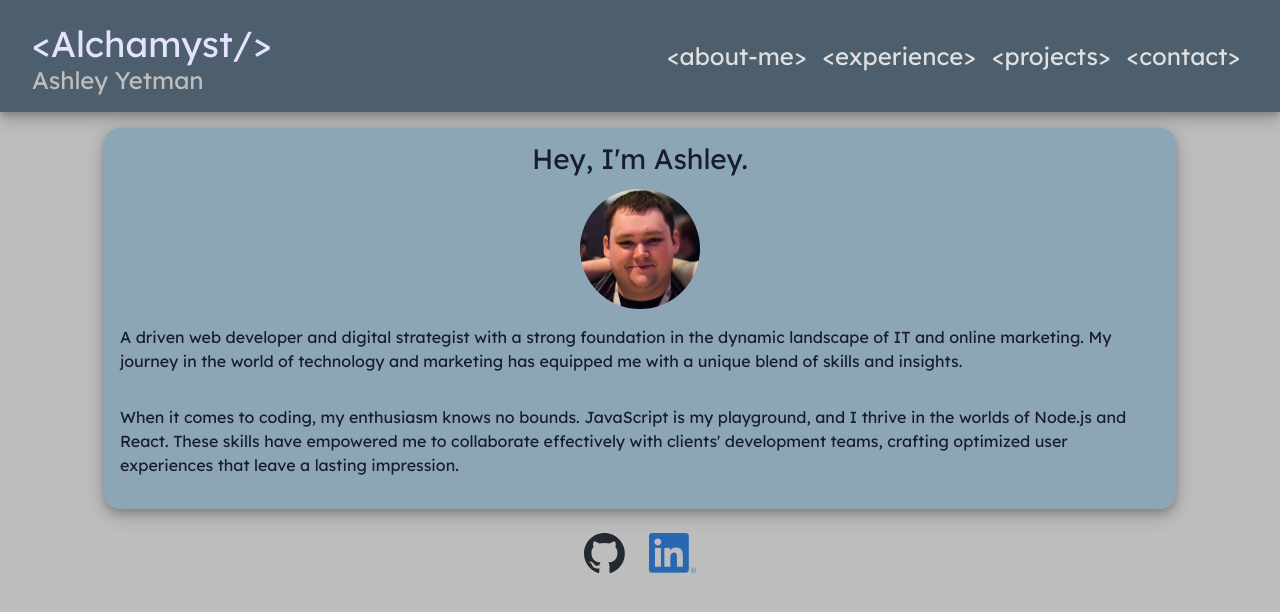
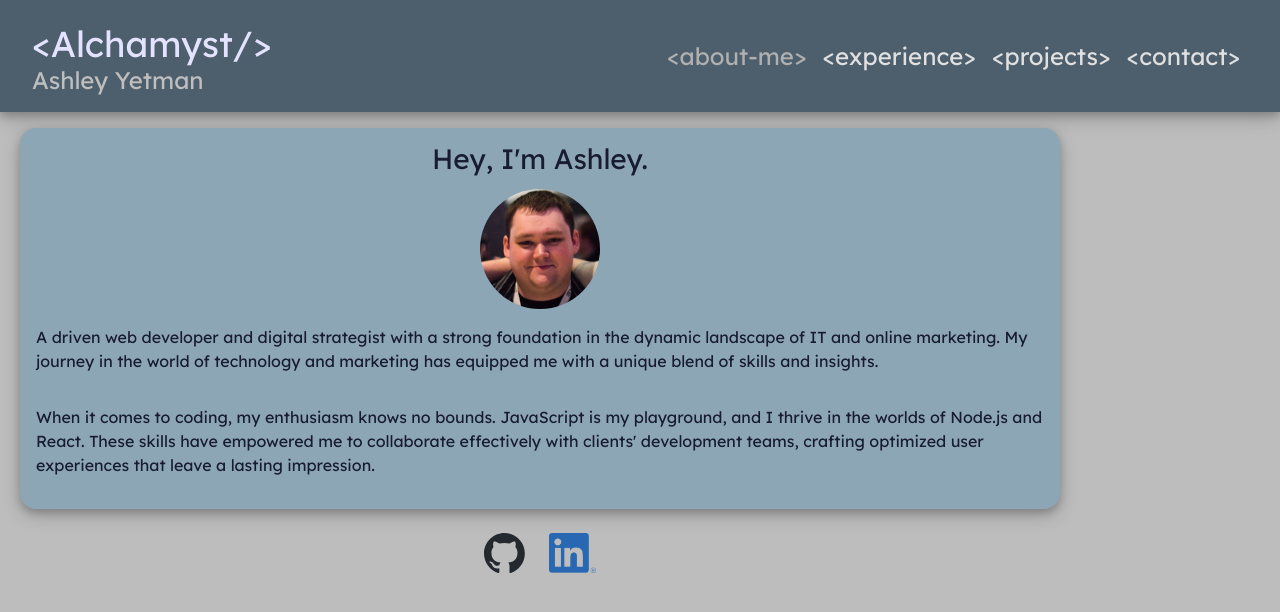
Before and after one commit to Alchamyst/ayetman-web, a React (Vite) app: page / in a window 1280 px wide. Shown: the top 612 px of the page. Built offline with nearby package versions, Linux system fonts and the light colour scheme.

Commit message:
change Navbar to create links from an array. add style for 'current-page' link.

```diff
--- a/src/components/Navbar.jsx
+++ b/src/components/Navbar.jsx
@@ -1,15 +1,31 @@
 import '../styles/navbar.css';
 
 export default function Navbar(props) {
+
+    const pageList = [
+        { "path":"/", "label": "about-me" },
+        { "path":"/experience", "label": "experience" },
+        { "path":"/projects", "label": "projects" },
+        { "path":"/contact", "label": "contact" },
+    ];
+
+    const navLinks = pageList.map( (page) => {
+        if( page.path == window.location.pathname){
+            return (<li key={page.path}><a href={page.path} className='current-page'>&lt;{page.label}&gt;</a></li>)
+        }
+        return (<li key={page.path}><a href={page.path}>&lt;{page.label}&gt;</a></li>)
+    });
+
     return(
         <nav>
-            <ul>
+            {/* <ul>
                 <li><a href="/">&lt;about-me&gt;</a></li>
                 <li><a href="/experience">&lt;experience&gt;</a></li>
                 <li><a href="/projects">&lt;projects&gt;</a></li>
                 <li><a href="/contact">&lt;contact&gt;</a></li>
-            </ul>
-            {props.children}
+            </ul> */}
+
+            <ul>{navLinks}</ul>
         </nav>
     );
 }
--- a/src/index.css
+++ b/src/index.css
@@ -52,6 +52,10 @@ h4 {
   line-height: 1.1;
 }
 
+html {
+	overflow: scroll;
+}
+
 .content-box {
     background-color: #8da6b6;
     border-radius: 1em;
@@ -73,6 +77,7 @@ h4 {
   flex-grow: 1;
   padding: 0px 20px;
   height: 100%;
+  max-width: 65em;
 }
 
 .root {
--- a/src/styles/aboutMePage.css
+++ b/src/styles/aboutMePage.css
@@ -4,7 +4,7 @@
     flex-wrap: wrap;
     justify-content: center;
     margin: 0 auto;
-    max-width: 65em;
+    /* max-width: 65em; */
 }
 
 .about-me h1 {
--- a/src/styles/header.css
+++ b/src/styles/header.css
@@ -81,4 +81,4 @@
     .header {
       min-width: 250px;
     }
-  }
+}
--- a/src/styles/navbar.css
+++ b/src/styles/navbar.css
@@ -26,6 +26,15 @@ nav ul {
   justify-content: space-around;
 }
 
+.current-page {
+  filter: invert(25%);
+}
+
+.current-page:hover{
+  color: #e0e0e0;
+  filter: invert(10%);
+}
+
 
 @media only screen and (max-width: 995px) {
   nav ul {
--- a/src/views/NotFoundPage.jsx
+++ b/src/views/NotFoundPage.jsx
@@ -2,7 +2,7 @@ import '../styles/notFoundPage.css';
 
 export default function ErrorPage() {
     return(
-        <div className="main">
+        <div className='main'>
             <main>
                 <h1>Oops!</h1>
                 <p>The page you were looking for does not exist.</p>
--- a/src/views/ProjectsPage.jsx
+++ b/src/views/ProjectsPage.jsx
@@ -3,7 +3,7 @@ import ProjectsList from '../components/ProjectsList';
 
 export default function ProjectsPage() {
     return(
-        <div className="main">
+        <div className='main'>
             <main>
                 <div className='content-box'>
                     <h1 className='projects-page-title'>My Projects</h1>
```
